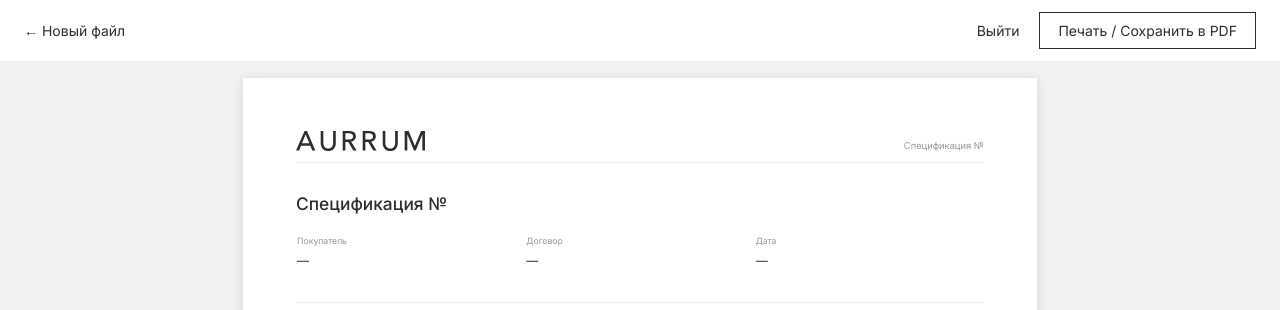
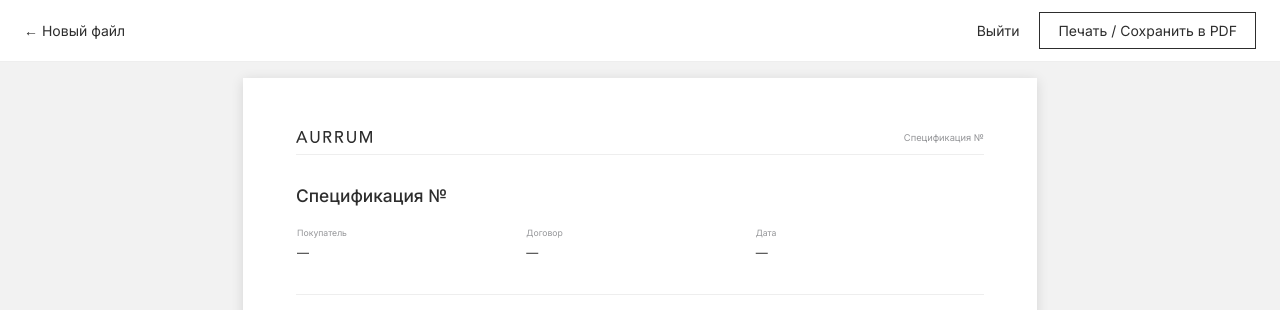
Before and after one commit to frasimah/aurrum_offers, a Flask app: template templates/spec.html in a window 1280 px wide. Shown: the top 310 px of the page. Run offline with Flask 3, Linux system fonts and the light colour scheme; the template is opened without the code that fills it, so the values that code supplies are empty; the visitor is signed in with stand-in values (Sample User, id 1).

Commit message:
Уменьшенный логотип и номера страниц
Логотип был крупным и упирался в текст шапки: уменьшен с 34 до 20 мм,
ячейке задана ширина, у соседнего текста появился отступ.

Номера страниц выводятся через @page-бокс @bottom-right — Chrome такие
боксы поддерживает (проверено рендером в PDF: «1 / 2», «2 / 2»). Номер
живёт в поле страницы, поэтому повторяется сам и не спорит с содержимым.

Убрано мёртвое правило display:table-header-group на .page-head — оно
ничего не давало, так как это отдельная таблица, а не thead.

Co-Authored-By: Claude Opus 4.8 <noreply@anthropic.com>

```diff
--- a/static/doc.css
+++ b/static/doc.css
@@ -102,12 +102,17 @@ table {
   vertical-align: bottom;
 }
 
+.page-head .logo {
+  width: 30mm;
+}
+
 .page-head .logo img {
   display: block;
-  width: 34mm;
+  width: 20mm;
 }
 
 .page-head .meta {
+  padding-left: 10mm;
   text-align: right;
   font-size: 7pt;
   color: var(--muted);
@@ -370,6 +375,15 @@ table {
 @page {
   size: A4 portrait;
   margin: 14mm;
+
+  /* Номер страницы живёт в поле страницы, поэтому повторяется на каждой
+     и не конфликтует с содержимым. Chrome такие боксы поддерживает. */
+  @bottom-right {
+    content: counter(page) " / " counter(pages);
+    font-family: Inter, sans-serif;
+    font-size: 7pt;
+    color: #949598;
+  }
 }
 
 @media print {
@@ -388,9 +402,4 @@ table {
     padding: 0;
     box-shadow: none;
   }
-
-  .page-head {
-    /* повторять шапку на каждой странице */
-    display: table-header-group;
-  }
 }
```
